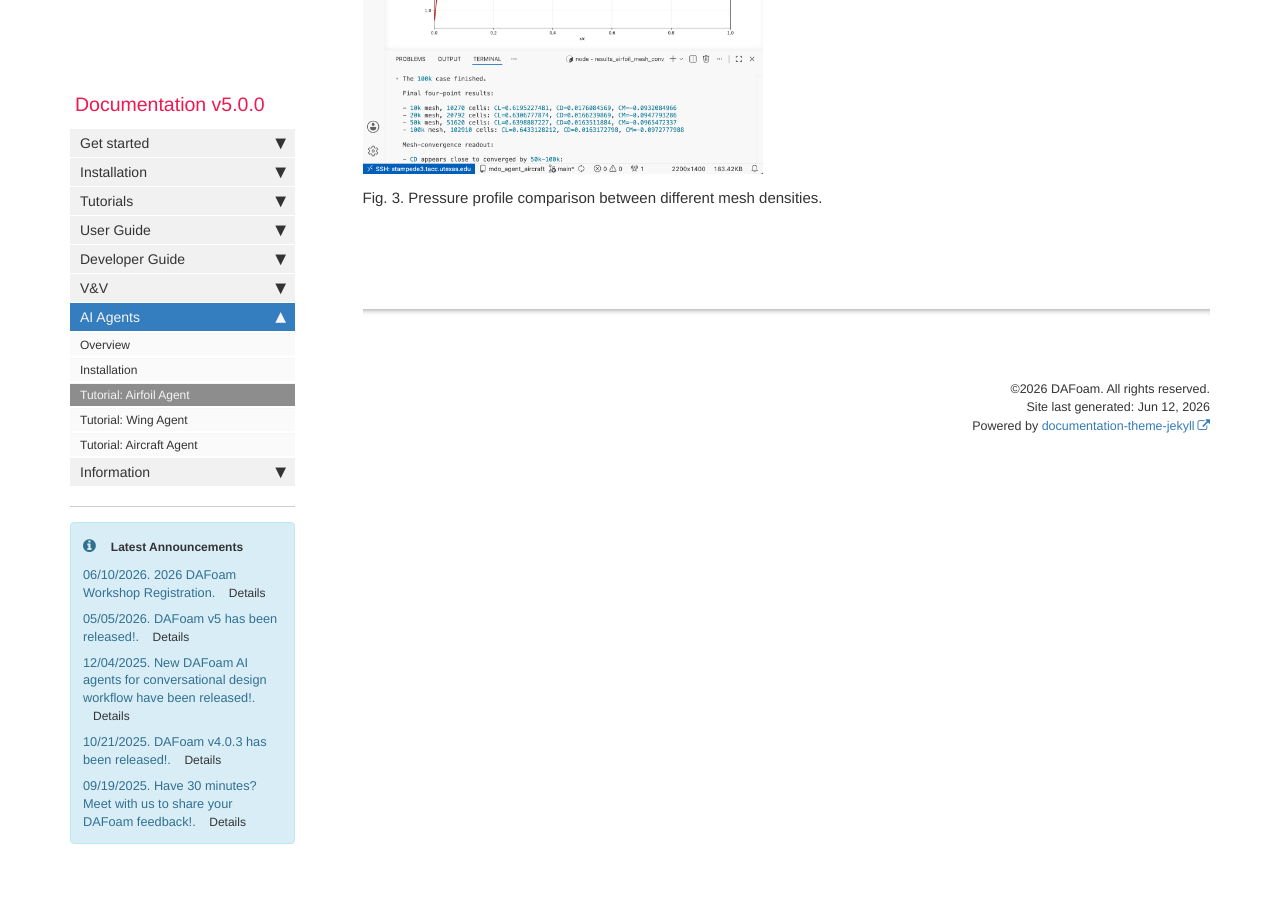
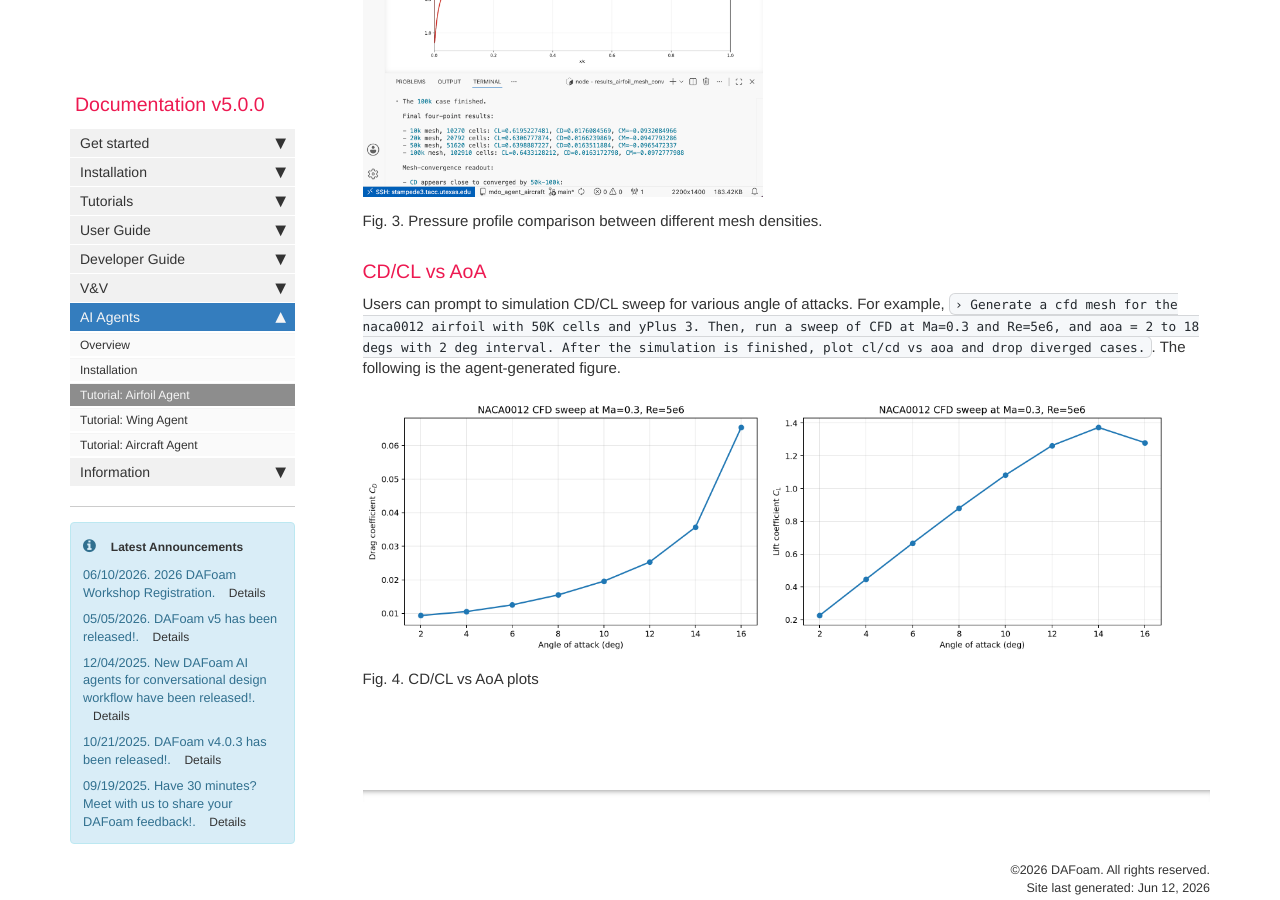
Before and after one commit to DAFoam/DAFoam.github.io, a Jekyll site: the page built from pages/mydoc/mydoc_ai_assistant_airfoil.md, in a window 1280 px wide and 900 px high, scrolled down 3832 px. Built offline with Jekyll 4.4.1, drawn with Linux system fonts in a browser that asks for light colours; comment, search, counter and statistics services are not loaded.

Commit message:
content update

```diff
--- a/pages/mydoc/mydoc_ai_assistant_airfoil.md
+++ b/pages/mydoc/mydoc_ai_assistant_airfoil.md
@@ -196,4 +196,13 @@ Users can prompt to conduct a mesh convergence study for an airfoil. For example
 
 Fig. 3. Pressure profile comparison between different mesh densities.
 
+### CD/CL vs AoA
+
+Users can prompt to simulation CD/CL sweep for various angle of attacks. For example, `› Generate a cfd mesh for the naca0012 airfoil with 50K cells and yPlus 3. Then, run a sweep of CFD at Ma=0.3 and Re=5e6, and aoa = 2 to 18 degs with 2 deg interval. After the simulation is finished, plot cl/cd vs aoa and drop diverged cases.`. The following is the agent-generated figure.
+
+<img src="{{ site.url }}{{ site.baseurl }}/images/tutorials/AI-airfoil-cd-aoa.png" style="width:400px !important;" />
+<img src="{{ site.url }}{{ site.baseurl }}/images/tutorials/AI-airfoil-cl-aoa.png" style="width:400px !important;" />
+
+Fig. 4. CD/CL vs AoA plots
+
 {% include links.html %}
```
Also changed, not shown: images/tutorials/AI-airfoil-cd-aoa.png (added), images/tutorials/AI-airfoil-cl-aoa.png (added).
